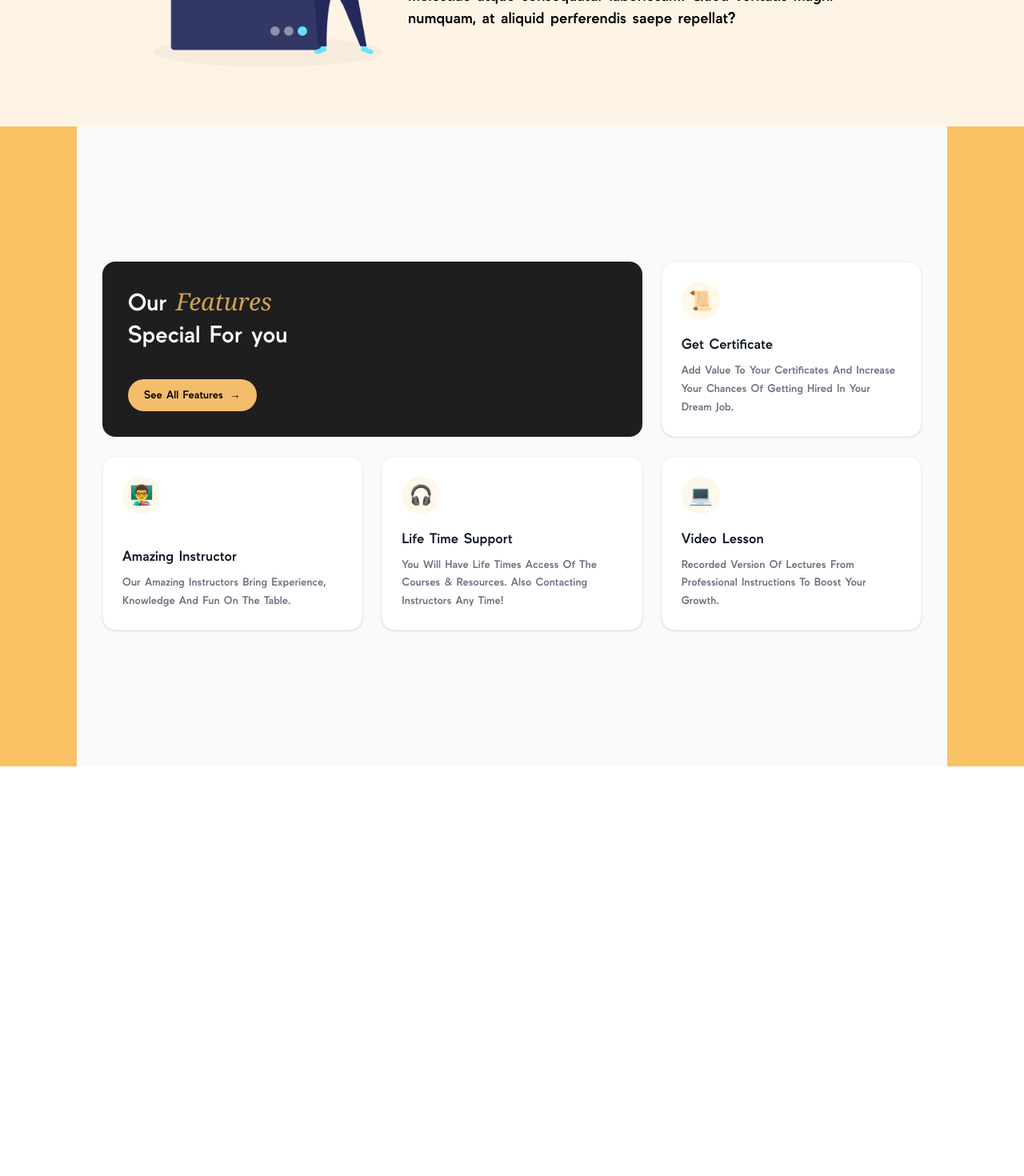
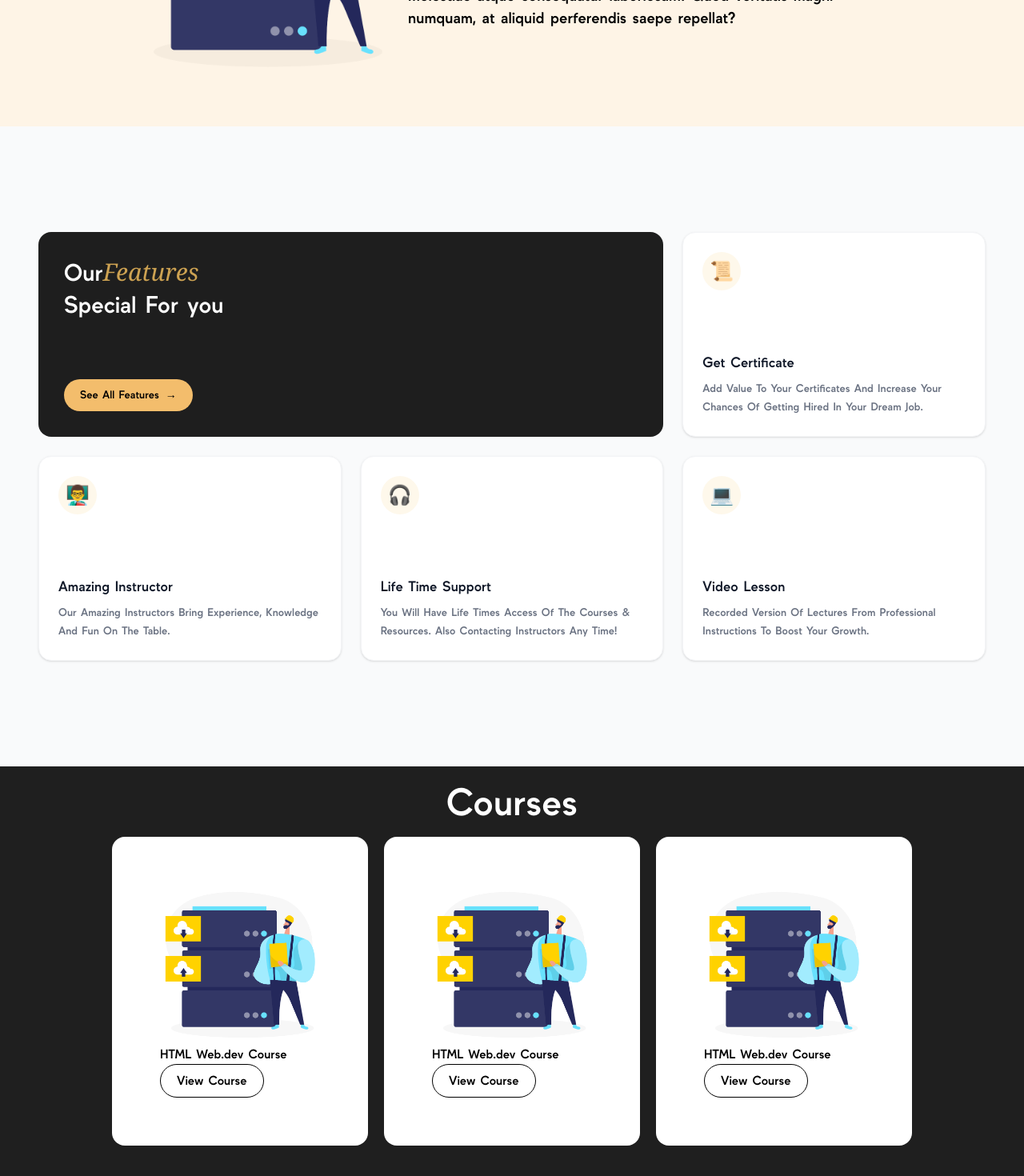
Before and after one commit to AnshoriAbdulloh/portofolio, a React (Vite) app: page / in a window 1280 px wide. Shown: the part 1206-2676 px from the top of the page at 80% size. Before the commit the page ends 2164 px from the top, so only its background shows below. Built offline with nearby package versions, Linux system fonts and the light colour scheme.

Commit message:
add section Courses

```diff
--- a/index.html
+++ b/index.html
@@ -4,7 +4,7 @@
     <meta charset="UTF-8" />
     <link rel="icon" type="image/svg+xml" href="/favicon.svg" />
     <meta name="viewport" content="width=device-width, initial-scale=1.0" />
-    <title>portofolio</title>
+    <title>sementara</title>
   </head>
   <body>
     <div id="root"></div>
--- a/src/App.tsx
+++ b/src/App.tsx
@@ -1,4 +1,5 @@
 import Header from "./components/layout/Header";
+import Courses from "./components/sections/Courses";
 import Education from "./components/sections/Education";
 import Hero from "./components/sections/Hero";
 import Review from "./components/sections/Review";
@@ -15,6 +16,7 @@ export default function App() {
       <Review />
       <Education />
       <Skill />
+      <Courses />
     </div>
   );
 }
--- /dev/null
+++ b/src/components/sections/Courses.tsx
@@ -0,0 +1,32 @@
+import Img from "../../assets/picture/dataMaintenance.png";
+
+export default function Courses() {
+  return (
+    <section className={`bg-[#1f1f1f] w-full pb-15 flex flex-col items-center`}>
+      <span className={`text-white py-5 text-5xl`}>Courses</span>
+      <div className={`container lg:px-12 px-5 flex justify-center gap-5 `}>
+        <div className={`bg-white rounded-2xl p-15`}>
+          <img src={Img} alt='' className={`max-h-50`} />
+          <p>HTML Web.dev Course</p>
+          <button className={`border px-5 py-2 rounded-full`}>
+            View Course
+          </button>
+        </div>
+        <div className={`bg-white rounded-2xl p-15`}>
+          <img src={Img} alt='' className={`max-h-50`} />
+          <p>HTML Web.dev Course</p>
+          <button className={`border px-5 py-2 rounded-full`}>
+            View Course
+          </button>
+        </div>
+        <div className={`bg-white rounded-2xl p-15`}>
+          <img src={Img} alt='' className={`max-h-50`} />
+          <p>HTML Web.dev Course</p>
+          <button className={`border px-5 py-2 rounded-full`}>
+            View Course
+          </button>
+        </div>
+      </div>
+    </section>
+  );
+}
--- a/src/components/sections/Education.tsx
+++ b/src/components/sections/Education.tsx
@@ -7,7 +7,7 @@ export default function Education() {
         className={`container lg:px-12 px-5 py-15 flex flex-col md:flex-row items-center justify-center gap-x-5 `}
       >
         <img src={HeroImage} alt='' className={` p-5 md:p-0 max-h-80 `} />
-        <p className={`max-w-150 text-xl`}>
+        <p className={`max-w-150 text-[16px] md:text-xl`}>
           Lorem ipsum dolor sit amet consectetur adipisicing elit. At impedit
           iure, illum hic fugiat necessitatibus non voluptates ratione beatae
           nobis, enim similique tenetur. Maiores molestias, omnis sed nam
--- a/src/components/sections/Skill.tsx
+++ b/src/components/sections/Skill.tsx
@@ -1,11 +1,14 @@
 export default function Skill() {
   return (
-    <div className='bg-gray-50 min-h-screen p-8 flex items-center justify-center'>
-      <div className='grid grid-cols-1 md:grid-cols-3 gap-6 max-w-5xl w-full'>
-        <div className='bg-[#1e1e1e] text-white p-8 rounded-2xl flex flex-col justify-between min-h-[200px] md:col-span-2'>
+    <section className='bg-gray-50 min-h-screen py-8 flex items-center justify-center w-full'>
+      <div
+        className='grid md:grid-cols-2 lg:grid-cols-3 gap-6  container lg:px-12 px-5
+      *:md:min-h-60 *:xl:min-h-64'
+      >
+        <div className='bg-[#1e1e1e] text-white p-8 rounded-2xl flex flex-col justify-between md:col-span-2'>
           <div>
             <h2 className='text-3xl font-normal'>
-              Our{" "}
+              Our
               <span className='text-[#cda252] italic font-serif'>Features</span>
             </h2>
             <p className='text-3xl font-semibold mt-1'>Special For you</p>
@@ -78,6 +81,6 @@ export default function Skill() {
           </div>
         </div>
       </div>
-    </div>
+    </section>
   );
 }
```
